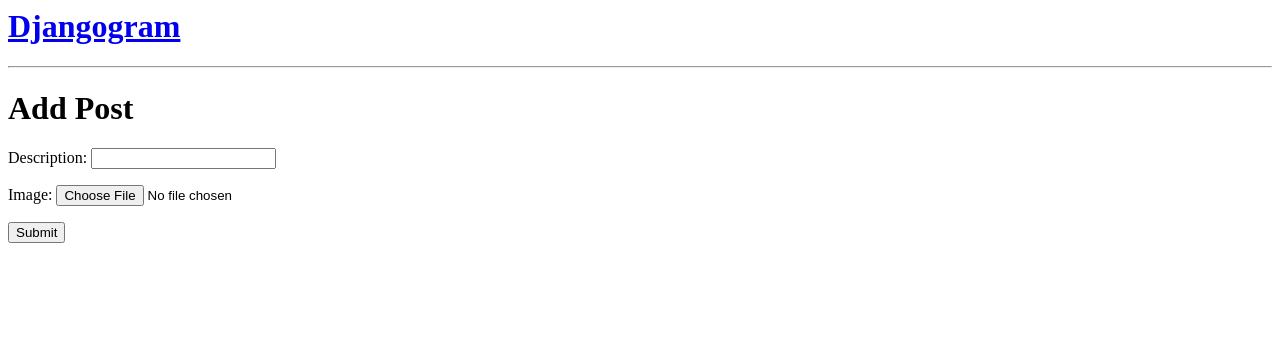
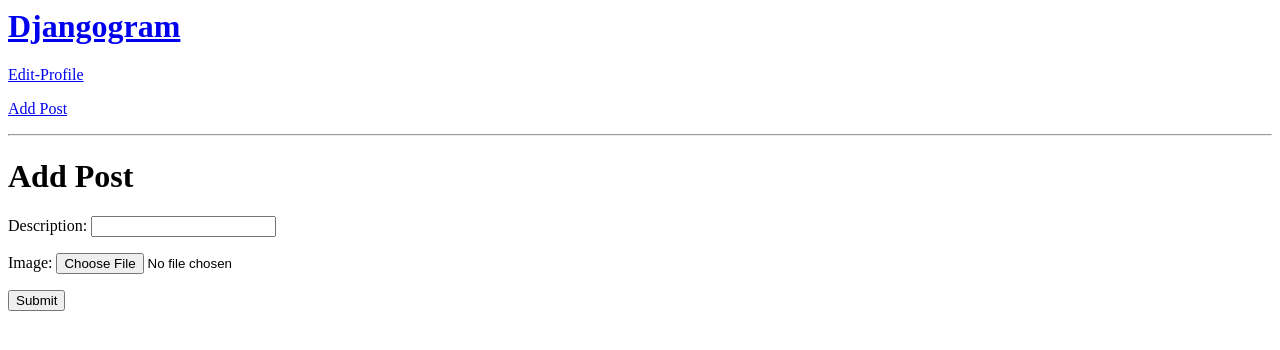
Before and after one commit to sanyadrian/Djangogram, a Django app: page /create-post in a window 1280 px wide. Shown: the top 350 px of the page. Run offline with Django 3.2, Linux system fonts and the light colour scheme; a user stored in the database is signed in.

Commit message:
Added template

```diff
--- a/templates/navbar.html
+++ b/templates/navbar.html
@@ -1,6 +1,10 @@
 <h1> <a href="{% url 'profiles' %}">Djangogram</a></h1>
 {% if not user.is_authenticated %}
     <p><a href="{% url 'login' %}">Login </a> </p>
-    <p><a href="{% url 'register' %}">register </a></p>
+    <p><a href="{% url 'register' %}">Register </a></p>
+{% endif %}
+{% if user.is_authenticated %}
+    <p><a href="{% url 'edit-profile' %}">Edit-Profile</a></p>
+    <p><a href="{% url 'create-post' %}">Add Post</a></p>
 {% endif %}
 <hr>
```
